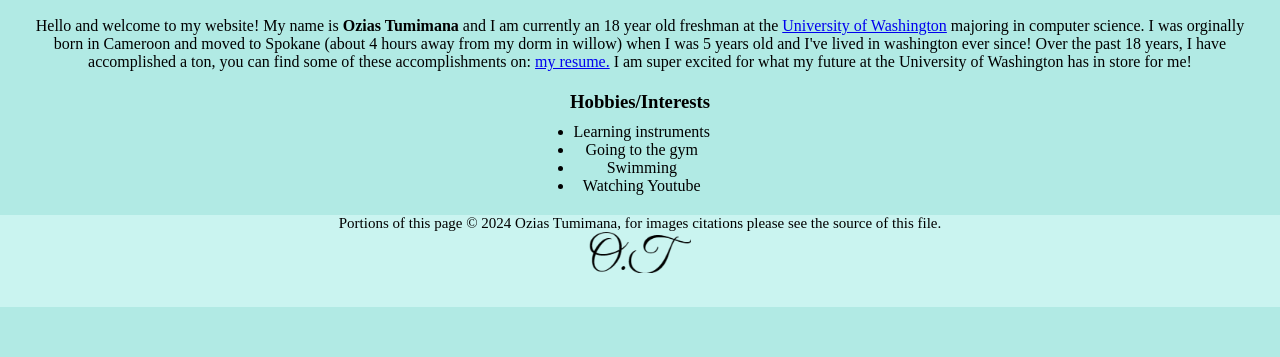
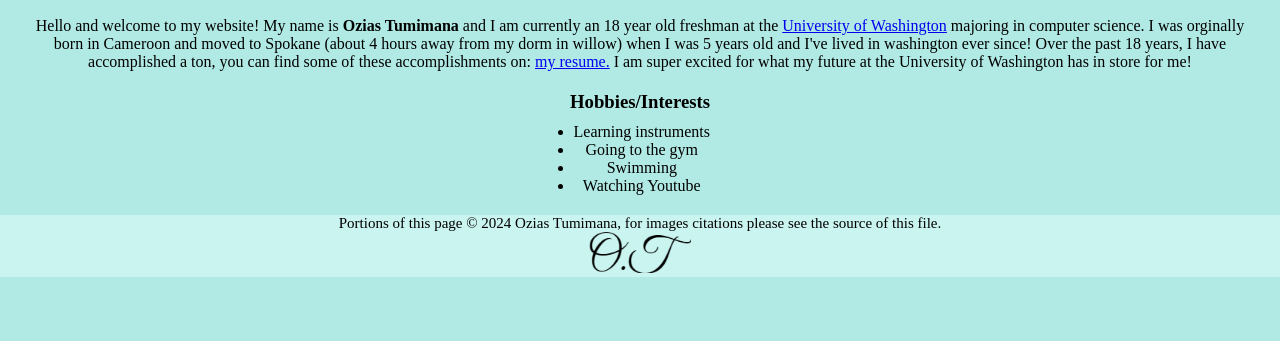
Before and after one commit to Ozias-Tumimana/Ozias-Tumimana.github.io, a plain HTML site: page index.html in a window 1280 px wide. Shown: the part 459-816 px from the top of the page. Drawn offline with Linux system fonts and the light colour scheme.

Commit message:
Update style.css

```diff
--- a/style.css
+++ b/style.css
@@ -137,8 +137,6 @@ h2 {
 .footer {
     background-image: url("img/footerbackground.jpg");
     /* Creative Commons Image */
-    padding-bottom: 30px;
-    margin-bottom: 50px;
     text-align: center;
     align-items: center;
 }
@@ -151,4 +149,5 @@ h2 {
 #signature {
     width: 8%;
     height: 8%;
+
 }
```
